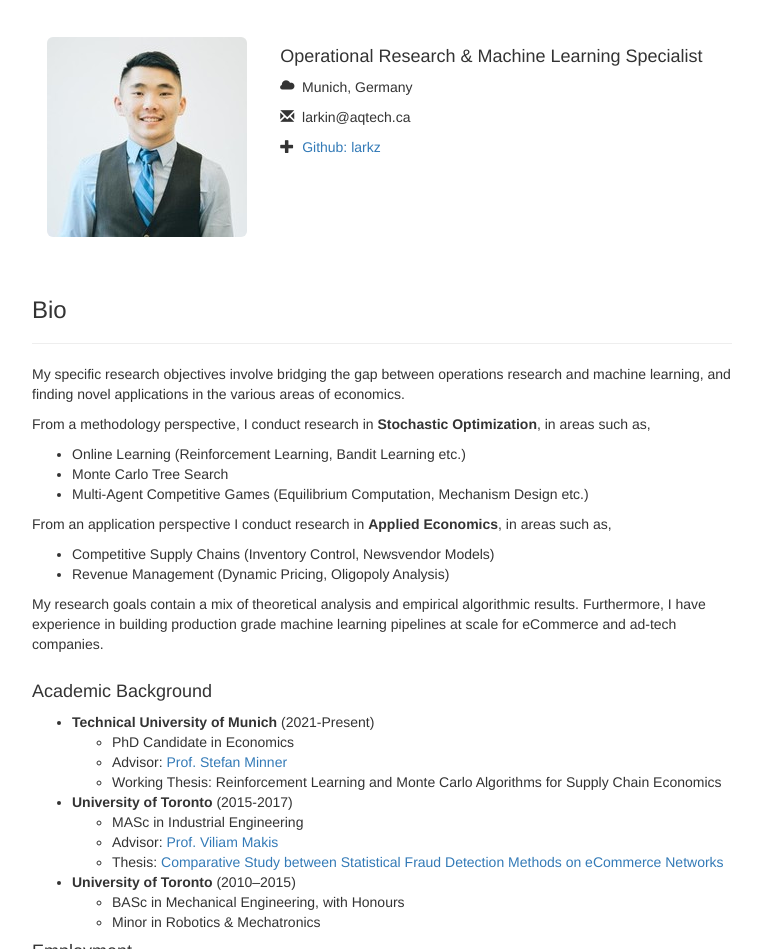
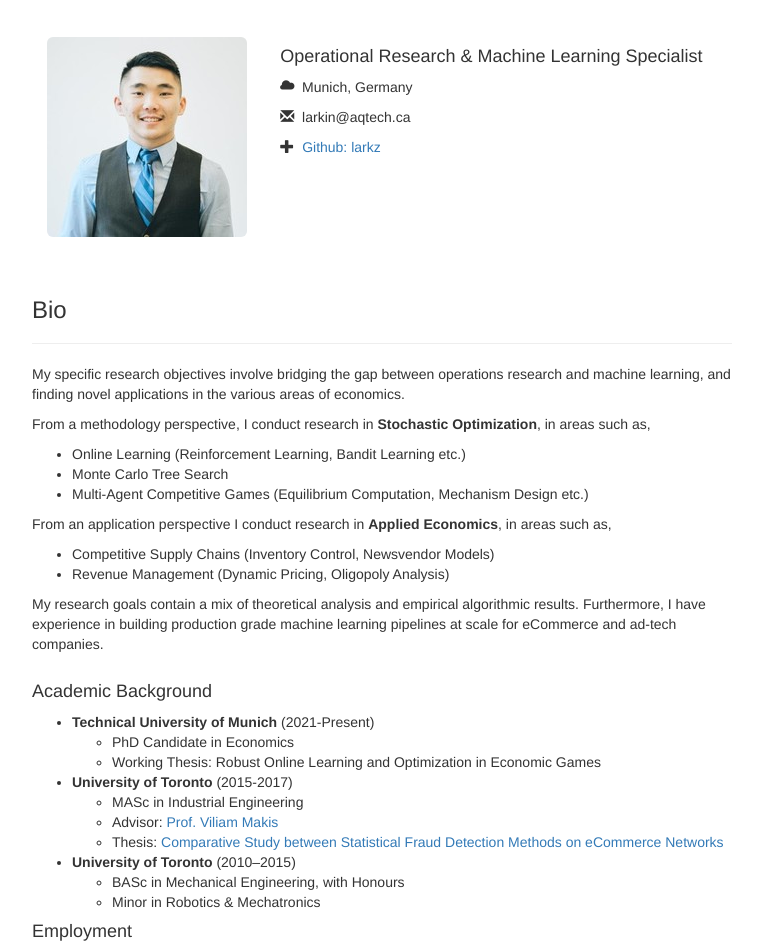
Before and after one commit to larkz/larkz.github.io, a plain HTML site: page index.htm in a window 1280 px wide. Shown: the part 84-1033 px from the top of the page, without its empty margins (258-1019 px from the left). Drawn offline with nearby package versions, Linux system fonts and the light colour scheme.

Commit message:
updates to website

```diff
--- a/index.htm
+++ b/index.htm
@@ -105,8 +105,8 @@
           <ul>
             <li><b>Technical University of Munich</b> (2021-Present)<ul>
               <li>PhD Candidate in Economics </li>
-              <li>Advisor: <a href="https://www.professors.wi.tum.de/log/team/minner/">Prof. Stefan Minner</a>  </li>
-              <li>Working Thesis: Reinforcement Learning and Monte Carlo Algorithms for Supply Chain Economics </li>
+              <!-- <li>Advisor: <a href="https://www.professors.wi.tum.de/log/team/minner/">Prof. Stefan Minner</a>  </li> -->
+              <li>Working Thesis:  Robust Online Learning and Optimization in Economic Games </li>
             </ul>
             </li>
             <li><b>University of Toronto</b> (2015-2017)<ul>
```
